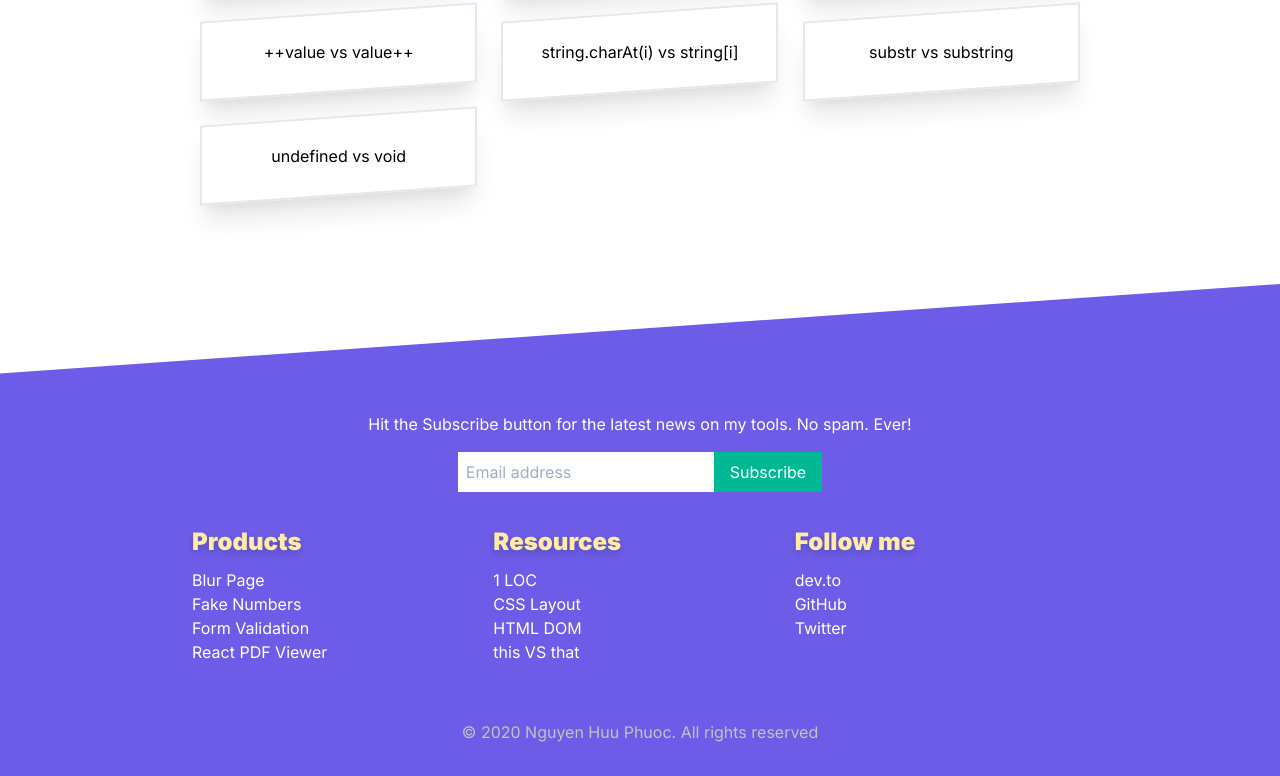
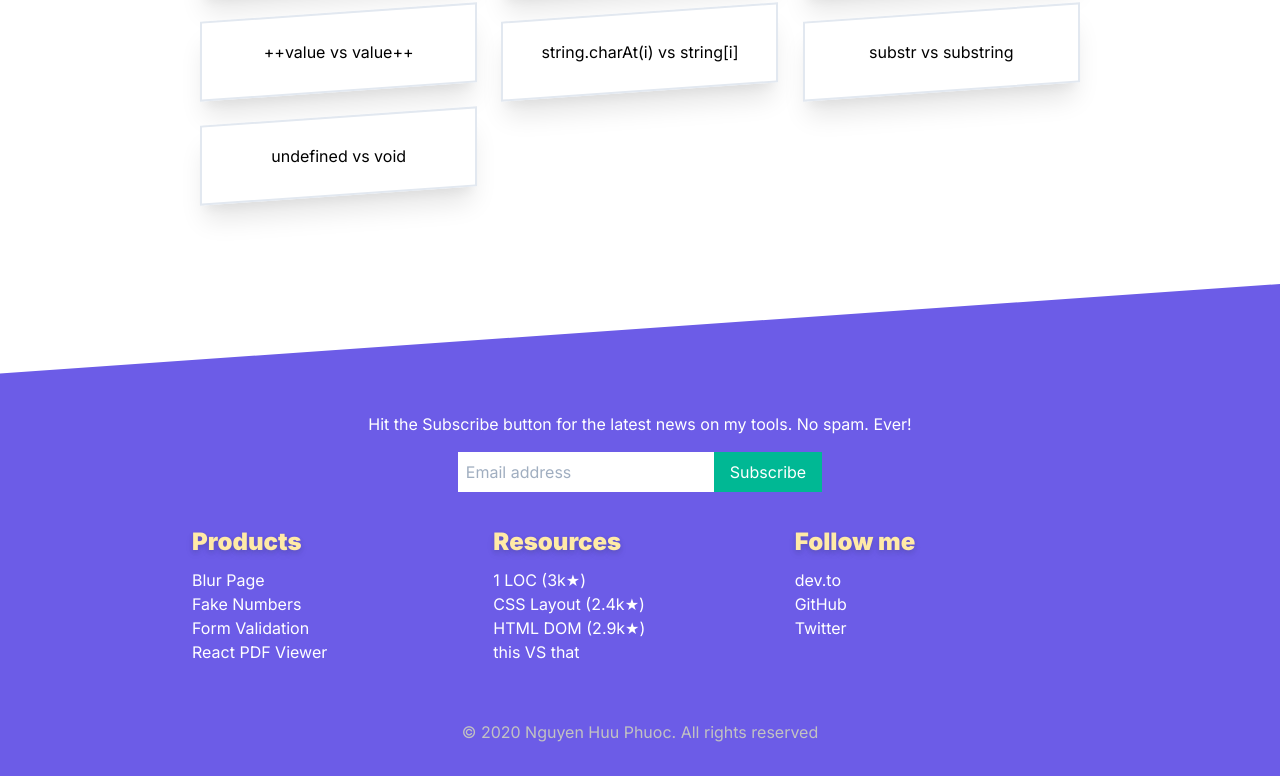
Before and after one commit to phuocng/this-vs-that, a React app: page / in a window 1280 px wide. Shown: the part 2496-3272 px from the top of the page. Built offline with nearby package versions, Linux system fonts and the light colour scheme.

Commit message:
Update footer

```diff
--- a/client/pages/Footer.tsx
+++ b/client/pages/Footer.tsx
@@ -93,7 +93,7 @@ const Footer: React.FC<{}> = () => {
                                     target="_blank"
                                     title="1 LOC - favorite JavaScript utilities in single line of code"
                                 >
-                                    1 LOC
+                                    1 LOC (3k★)
                                 </a>
                             </li>
                             <li>
@@ -104,7 +104,7 @@ const Footer: React.FC<{}> = () => {
                                     target="_blank"
                                     title="CSS Layout - a collection of popular layouts and patterns made with CSS"
                                 >
-                                    CSS Layout
+                                    CSS Layout (2.4k★)
                                 </a>
                             </li>
                             <li>
@@ -115,7 +115,7 @@ const Footer: React.FC<{}> = () => {
                                     target="_blank"
                                     title="HTML DOM - Common tasks of managing HTML DOM with native API"
                                 >
-                                    HTML DOM
+                                    HTML DOM (2.9k★)
                                 </a>
                             </li>
                             <li>
```
